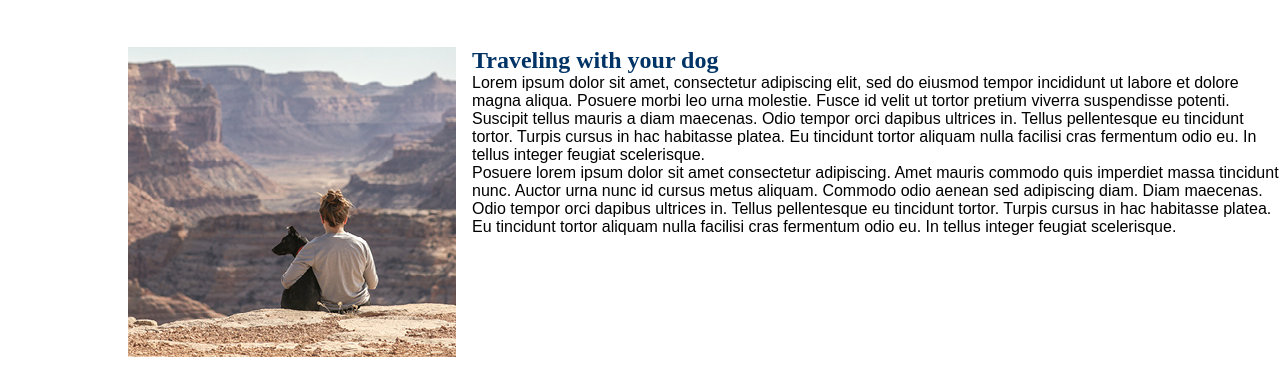
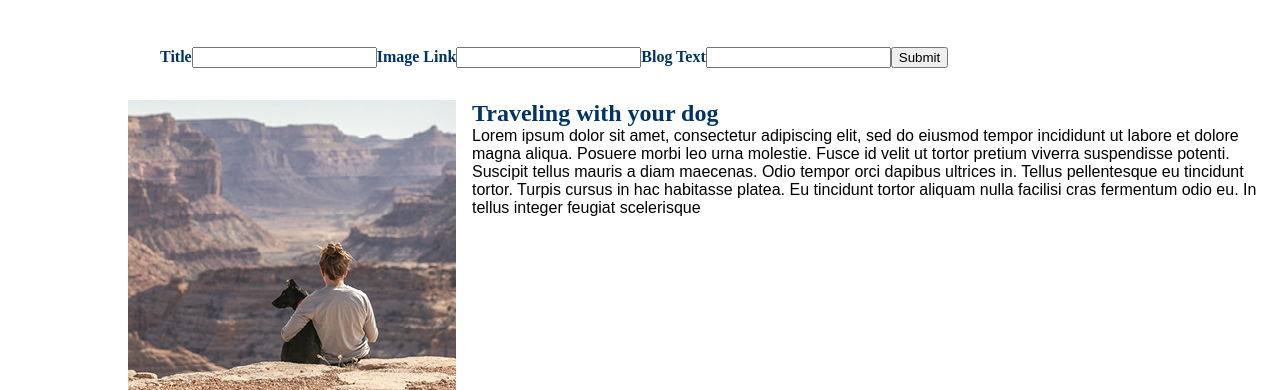
Before and after one commit to cdelapena/cdelapena.github.io, a plain HTML site: page html200-adopt-a-dog/adoptadog-blog.html in a window 1280 px wide. Shown: the part 550-940 px from the top of the page. Drawn offline with Linux system fonts and the light colour scheme.

Commit message:
uploading to gitHub pages

```diff
--- a/html200-adopt-a-dog/adoptadog-blog.html
+++ b/html200-adopt-a-dog/adoptadog-blog.html
@@ -32,11 +32,13 @@
 
     <h1 style="padding:1em 10%;">Adoptadog Blog</h1>
 
-    <div class="grid-container">
-        <div class= "grid-item-3">
+    <script src="./js/adopt-a-dog-blog.js"></script>
+
+    <div class="grid-container" id = "blogContainer1">
+        <div class= "grid-item-3" id = "blogImage">
           <img src="images/blog-1.jpg" alt="Dog and owner looking over a canyon" style="width:100%;">
         </div>
-        <div class = "grid-item-4">
+        <div class = "grid-item-4" id = "blogText">
           <h2>Traveling with your dog</h2>
           <p>Lorem ipsum dolor sit amet, consectetur adipiscing elit, sed do eiusmod tempor incididunt
              ut labore et dolore magna aliqua. Posuere morbi leo urna molestie. Fusce id velit ut tortor
--- /dev/null
+++ b/html200-adopt-a-dog/js/adopt-a-dog-blog.js
@@ -0,0 +1,171 @@
+const fields = [
+    {
+        name: 'title',
+        label: 'Title'
+    },
+    {
+        name: 'image',
+        label: 'Image Link'
+    },
+    {
+        name: 'text',
+        label: 'Blog Text'
+    }
+];
+
+const form = document.createElement('form');
+
+document.body.appendChild(form);
+
+for (let i = 0; i < fields.length; i += 1) {
+    const field = fields[i];
+
+    const label = document.createElement('label');
+    label.setAttribute('for', field.name);
+    label.textContent = field.label;
+
+    const inputField = document.createElement('input');
+    inputField.setAttribute('id', field.name);
+
+    form.appendChild(label);
+    form.appendChild(inputField);
+
+}
+
+var formInput = document.getElementsByTagName('form');
+
+const submitButton = document.createElement('button');
+submitButton.setAttribute('type', 'submit');
+submitButton.textContent = 'Submit';
+form.appendChild(submitButton);
+
+form.addEventListener('submit', function(e) {
+    e.preventDefault();
+    alert('Thank you. The form information has been received.');
+
+    console.log(document.getElementById(formInput).value);
+});
+
+//create blog title with attributes
+
+var title = document.createElement('h2');
+title.textContent = 'Traveling with your dog';
+
+//create text
+var text = document.createElement('p');
+text.textContent = "Lorem ipsum dolor sit amet, consectetur adipiscing elit, sed do eiusmod tempor incididunt ut labore et dolore magna aliqua. Posuere morbi leo urna molestie. Fusce id velit ut tortor pretium viverra suspendisse potenti. Suscipit tellus mauris a diam maecenas. Odio tempor orci dapibus ultrices in. Tellus pellentesque eu tincidunt tortor. Turpis cursus in hac habitasse platea. Eu tincidunt tortor aliquam nulla facilisi cras fermentum odio eu. In tellus integer feugiat scelerisque";
+
+//append title and text to element ID blogText
+var textContainer = document.createElement('div'); //Id not ID! Punctuation matters
+textContainer.className = "grid-item-4";
+textContainer.appendChild(title);
+textContainer.appendChild(text);
+
+//create image elemment
+var image = document.createElement('img');
+image.src = 'images/blog-1.jpg';
+
+//append image to element class grid-item-4 (image container)
+var imageContainer = document.createElement('div');
+imageContainer.className = "grid-item-3";
+imageContainer.appendChild(image);
+
+//append image and text into 2x1 grid blogContainer
+//var container = document.createElement('div');
+var container = document.createElement('div');
+container.className ="grid-container";
+container.appendChild(imageContainer);
+container.appendChild(textContainer);
+
+//insert into document body
+var test = document.getElementById('blogContainer');
+document.body.insertBefore(container, test);
+
+/*
+title.textContent = 'Traveling with your dog';
+title.style.fontFamily = "Times New Roman";
+title.style.color = "rgb(0, 51, 102)";
+title.style.fontWeight = "bold";
+title.style.fontSize = '1.5rem';
+title.style.margin = '0rem 0rem';
+
+text.style.fontFamily = "Times New Roman";
+text.style.fontSize = '1rem';
+
+textContainer.style.gridArea = '1/3/1/4';
+
+
+var clone = container.cloneNode(true);
+document.body.appendChild(clone);
+
+//create blog title with attributes
+var title = document.createElement('h2');
+title.textContent = 'header';
+
+//create text
+var text = document.createElement('p');
+text.textContent = 'xxxxxx';
+
+//append title and text to element ID blogText
+var textContainer = document.createElement('div'); //Id not ID! Punctuation matters
+textContainer.className = "grid-item-4";
+textContainer.appendChild(title);
+textContainer.appendChild(text);
+
+//create image elemment
+var image = document.createElement('img');
+image.src = 'images/blog-1.jpg';
+
+//append image to element class grid-item-4 (image container)
+var imageContainer = document.createElement('div');
+imageContainer.className = "grid-item-3";
+imageContainer.appendChild(image);
+
+//append image and text into 2x1 grid blogContainer
+//var container = document.createElement('div');
+var container = document.createElement('div');
+container.className ="grid-container";
+container.appendChild(imageContainer);
+container.appendChild(textContainer);
+
+//insert into document body
+var test = document.getElementById('blogContainer');
+document.body.insertBefore(container, test);
+
+*******
+//create blog title with attributes
+var title = document.createElement('h2');
+title.textContent = 'Traveling with your dog';
+
+//create text
+var text = document.createElement('p');
+text.textContent = "Lorem ipsum dolor sit amet, consectetur adipiscing elit, sed do eiusmod tempor incididunt ut labore et dolore magna aliqua. Posuere morbi leo urna molestie. Fusce id velit ut tortor pretium viverra suspendisse potenti. Suscipit tellus mauris a diam maecenas. Odio tempor orci dapibus ultrices in. Tellus pellentesque eu tincidunt tortor. Turpis cursus in hac habitasse platea. Eu tincidunt tortor aliquam nulla facilisi cras fermentum odio eu. In tellus integer feugiat scelerisque";
+
+//append title and text to element ID blogText
+var textContainer = document.createElement('div'); //Id not ID! Punctuation matters
+textContainer.className = "grid-item-4";
+textContainer.appendChild(title);
+textContainer.appendChild(text);
+
+//create image elemment
+var image = document.createElement('img');
+image.src = 'images/blog-1.jpg';
+
+//append image to element class grid-item-4 (image container)
+var imageContainer = document.createElement('div');
+imageContainer.className = "grid-item-3";
+imageContainer.appendChild(image);
+
+//append image and text into 2x1 grid blogContainer
+//var container = document.createElement('div');
+var container = document.createElement('div');
+container.className ="grid-container";
+container.appendChild(imageContainer);
+container.appendChild(textContainer);
+
+//insert into document body
+var test = document.getElementById('blogContainer');
+document.body.insertBefore(container, test);
+
+
+*/
```
Also changed, not shown: html200-adopt-a-dog/formDynamic/index.html (added, +11 -0 lines), html200-adopt-a-dog/formDynamic/main.js (added, +38 -0 lines), html200-adopt-a-dog/formDynamic/styles.css (added).
